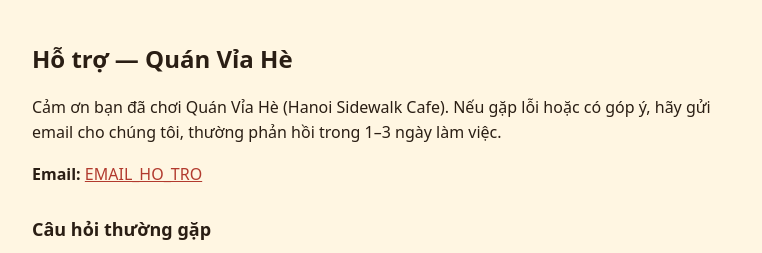
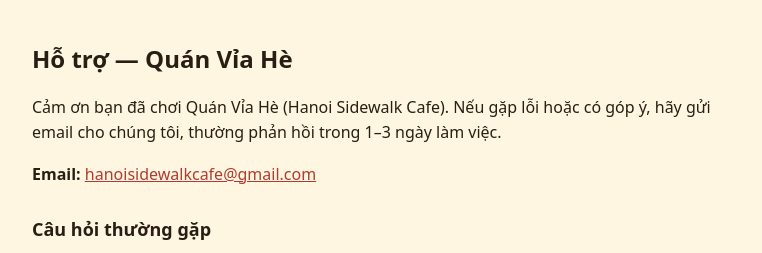
Before and after one commit to dnt288/dnt288.github.io, a plain HTML site: page support.html in a window 1280 px wide. Shown: the top 253 px of the page, without its empty margins (248-1010 px from the left). Drawn offline with Linux system fonts and the light colour scheme.

Commit message:
Add files via upload
update email 19/11

```diff
--- a/support.html
+++ b/support.html
@@ -5,7 +5,7 @@
 </head><body>
 <h1>Hỗ trợ — Quán Vỉa Hè</h1>
 <p>Cảm ơn bạn đã chơi Quán Vỉa Hè (Hanoi Sidewalk Cafe). Nếu gặp lỗi hoặc có góp ý, hãy gửi email cho chúng tôi, thường phản hồi trong 1–3 ngày làm việc.</p>
-<p><b>Email:</b> <a href="mailto:EMAIL_HO_TRO">EMAIL_HO_TRO</a></p>
+<p><b>Email:</b> <a href="mailto:hanoisidewalkcafe@gmail.com">hanoisidewalkcafe@gmail.com</a></p>
 <h2>Câu hỏi thường gặp</h2>
 <p><b>Tiến trình chơi lưu ở đâu?</b><br>Lưu ngay trên máy của bạn. Gỡ ứng dụng hoặc xoá dữ liệu sẽ mất tiến trình.</p>
 <p><b>Đã mua gói nhưng chưa nhận được?</b><br>Trong game, mở mục mua gói và bấm "Khôi phục gói đã mua". Nếu vẫn chưa được, gửi email kèm ảnh biên lai từ App Store / Google Play.</p>
```
